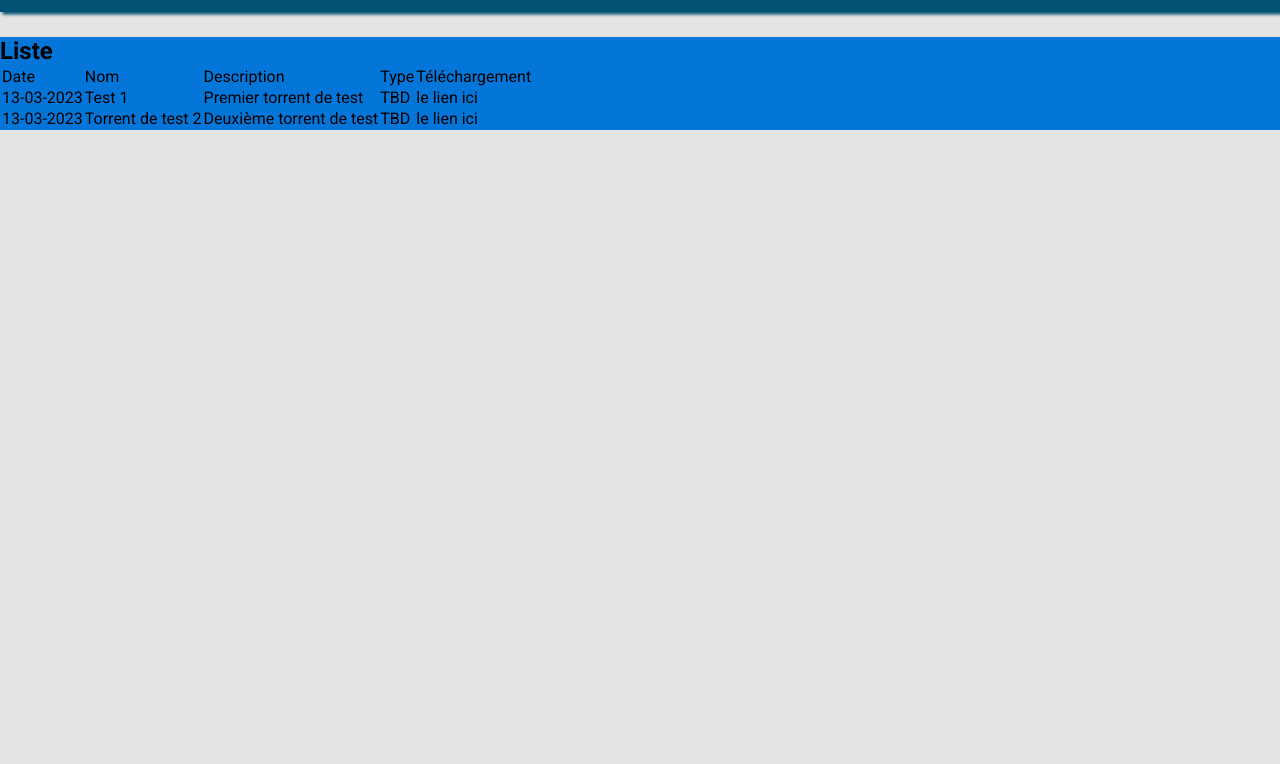
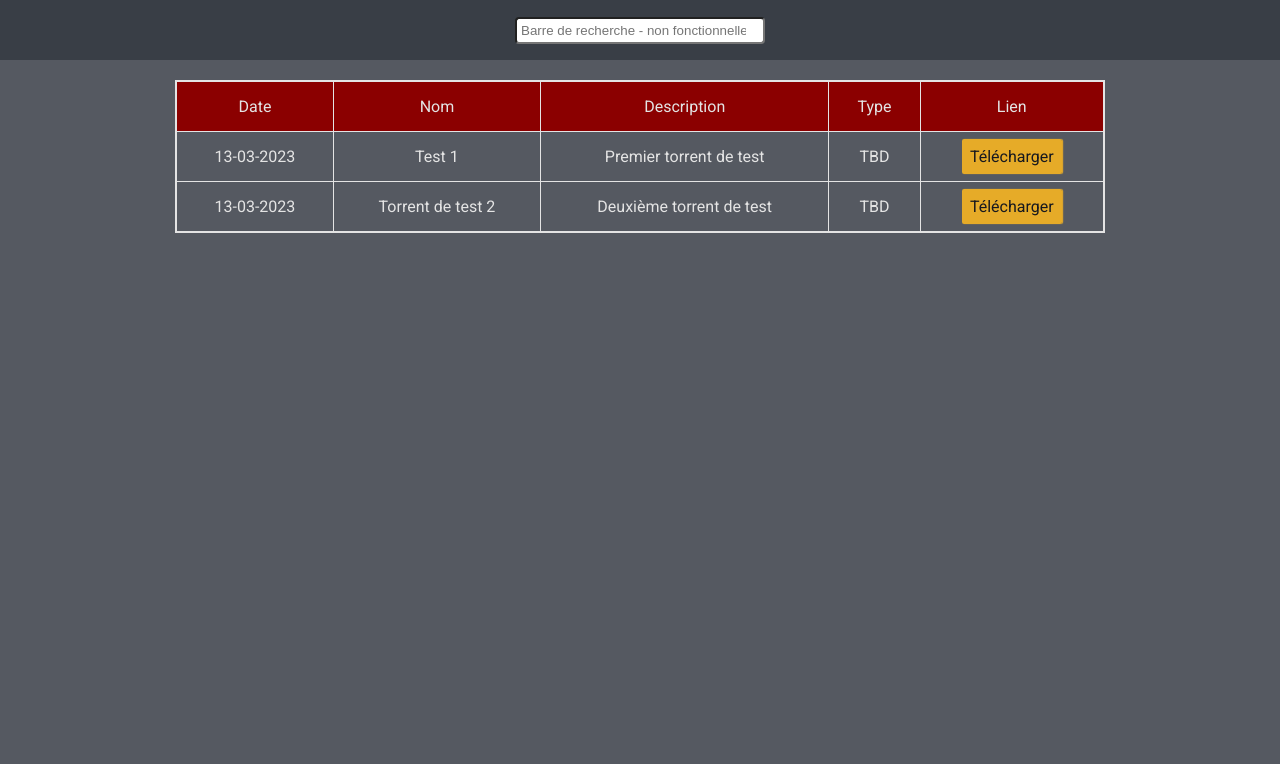
Before and after one commit to Nhait/lib-assurbanipal, a plain HTML site: page torrents.html in a window 1280 px wide. Shown: the part 224-988 px from the top of the page. Before the commit the page ends 800 px from the top, so only its background shows below. Drawn offline with Linux system fonts and the light colour scheme.

Commit message:
Add files via upload

```diff
--- a/css/styles.css
+++ b/css/styles.css
@@ -5,6 +5,7 @@
     --lightblue-clr: #0476D9;
     --darkblue-clr: #010A26;
     --grey-clr: #393E46;
+    --lightgrey-clr: #555961;
     --black-clr: #16181F;
     --gold-clr: #E6AB28;
 }
@@ -17,11 +18,13 @@
     box-sizing: border-box;
 }
 
-body
+html, body
 {
     background-color: var(--white-clr);
     font-family: 'Roboto', Helvetica, sans-serif;
+    height: 100%;
 }
+
 
 
 /***** HEADER *****/
@@ -243,7 +246,7 @@ header
     width: 100%;
     text-align: center;
     padding: 15px;
-    background-color: var(--midblue-clr);
+    background-color: var(--grey-clr);
     color: var(--white-clr);
     box-shadow: 2px 2px 3px 0.5px var(--midblue-clr);
     line-height: 1.8;
@@ -251,7 +254,81 @@ header
 
 .torrents-container
 {
-    margin-top: 25px;
-    background-color: var(--lightblue-clr);
-    color: var(w);
+    background-color: var(--lightgrey-clr);
+    color: var(--white-clr);
+    text-align: center;
+    padding: 20px;
+    height: 100%;
 }
+
+.main-container
+{
+    height: 100%;
+}
+
+.main-separator
+{
+    border: 3px solid var(--black-clr);
+}
+
+.main-table
+{
+    width: 75%;
+    margin: 0 auto;
+    border: 2px solid var(--white-clr);
+    border-collapse: collapse;
+}
+
+.main-table thead
+{
+    background-color: darkred;
+}
+
+.main-table thead td
+{
+    border: 1px solid var(--white-clr);
+}
+
+.main-table td
+{
+    padding: 15px;
+    border: 1px solid var(--white-clr);
+}
+
+.main-table tr
+{
+    border: 1px solid var(--white-clr);
+}
+
+.torrents-table-dl
+{
+    color: var(--black-clr);
+    background-color: var(--gold-clr);
+    padding: 8px;
+    box-shadow: 1px 0px 1px 0.1px var(--gold-clr);
+    text-decoration: none;
+    border-radius: 2px;
+    transition: background-color 0.1s ease;
+}
+
+.torrents-table-dl:hover
+{
+    background-color: #f0ba45;
+}
+
+.main-search-bar
+{
+    margin-top: 20px;
+    width: 250px;
+    padding: 5px;
+    border-radius: 4px;
+    padding: 4px;
+    outline: none;
+    transition: width 0.3s ease;
+}
+
+.main-search-bar:focus
+{
+    width: 450px;
+    border: 2px solid var(--lightblue-clr);
+}
--- a/torrents.html
+++ b/torrents.html
@@ -30,17 +30,17 @@
     <div class="torrents-header">
         <h1>Référentiel des Torrents</h1>
         <p>Cette section recense les torrents, sous formes de fichiers ou de liens magnets, disponibles dans la base de données.</p>
+        <input type="search" class="main-search-bar" placeholder="Barre de recherche - non fonctionnelle"/>
     </div>
     <div class="torrents-container">
-        <h2>Liste</h2>
-        <table>
+        <table class="main-table">
             <thead>
                 <tr>
                     <td>Date</td>
                     <td>Nom</td>
                     <td>Description</td>
                     <td>Type</td>
-                    <td>Téléchargement</td>
+                    <td>Lien</td>
                 </tr>
             </thead>
             <tbody>
@@ -49,14 +49,14 @@
                     <td>Test 1</td>
                     <td>Premier torrent de test</td>
                     <td>TBD</td>
-                    <td>le lien ici</td>
+                    <td><a href="#" class="torrents-table-dl">Télécharger</a></td>
                 </tr>
                 <tr>
                     <td>13-03-2023</td>
                     <td>Torrent de test 2</td>
                     <td>Deuxième torrent de test</td>
                     <td>TBD</td>
-                    <td>le lien ici</td>
+                    <td><a href="#" class="torrents-table-dl">Télécharger</a></td>
                 </tr>
             </tbody>
         </table>
```
